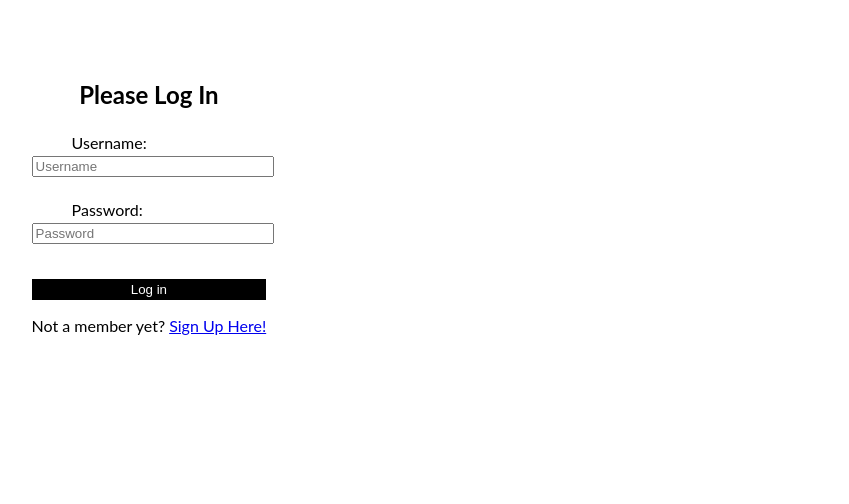
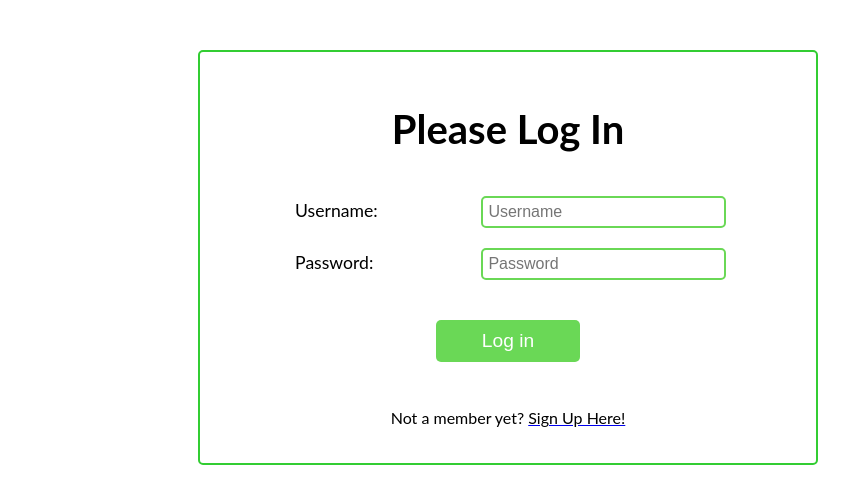
Before and after one commit to Build-Week-Secret-Family-Recipes1/front-end, a React (Create React App) app: page /login in a window 1280 px wide. Shown: the top 504 px of the page, without its empty margins (122-971 px from the left). Built offline with nearby package versions, Linux system fonts and the light colour scheme.

Commit message:
styled Login.js

```diff
--- a/src/components/Login.js
+++ b/src/components/Login.js
@@ -2,7 +2,61 @@ import React, {useEffect, useState} from 'react';
 import { connect } from "react-redux";
 import {loginUser} from "../actions";
 import {  Redirect, Link } from 'react-router-dom';
+import styled from 'styled-components';
 
+const StyledForm = styled.form`
+    width: 45vw;
+    padding: 20px;
+    margin: 50px 25vw;
+    display: flex;
+    flex-direction: column;
+    border: 2px solid #32CD32;
+    border-radius: 5px;
+`
+
+const H2 = styled.h2`
+    font-size: 2.5rem;
+`
+
+const InputContainer = styled.div`
+  display: flex;
+  justify-content: space-evenly;
+  padding: 10px 0;
+`
+
+const Label = styled.label`
+    font-size: 1.1rem;
+    width: 20%;
+`
+
+const Input = styled.input`
+    padding: 5px;
+    font-size: 1rem;
+    border: 2px solid #6AD856;
+    border-radius: 5px;
+    width: 40%;
+`
+
+const Button = styled.button`
+    display: inline-block;
+    padding: 10px;
+    margin: 30px auto;
+    width: 9rem;
+    font-size: 1.2rem;
+    border: none;
+    border-radius: 5px;
+    background-color: ${props => props.secondary ? '#FE9A76' : '#6AD856'};
+    color: white;
+`
+
+const P = styled.p`
+  font-size: 1rem;
+`
+
+const Span = styled.span`
+  text-decoration: none;
+  color: black;
+`
 
 function Login (props) {
   const [credentials, setCredentials] = useState({username: '', password: ''});
@@ -45,10 +99,11 @@ function Login (props) {
   } else {
     return (
       <div className="loginForm">
-        <form onSubmit={login}>
-          <h2>Please Log In</h2>
-          <label htmlFor="username">Username: </label>
-          <input
+        <StyledForm onSubmit={login}>
+          <H2>Please Log In</H2>
+          <InputContainer>
+            <Label htmlFor="username">Username: </Label>
+            <Input
               type="text"
               name="username"
               id="username"
@@ -56,8 +111,10 @@ function Login (props) {
               onChange={handleChange}
               placeholder="Username"
             /><br />
-          <label htmlFor="password">Password: </label>
-          <input
+          </InputContainer>
+          <InputContainer>
+            <Label htmlFor="password">Password: </Label>
+            <Input
               type="password"
               name="password"
               id="password"
@@ -65,11 +122,12 @@ function Login (props) {
               onChange={handleChange}
               placeholder="Password"
             /><br />
+          </InputContainer>
           {error?<p>{error}</p>:<></>}
-          <button className="loginBtn">Log in</button>
+          <Button className="loginBtn">Log in</Button>
 
-          <p>Not a member yet? <Link to={'/register'}>Sign Up Here!</Link></p>
-        </form>
+          <P>Not a member yet? <Link to={'/register'}><Span>Sign Up Here!</Span></Link></P>
+        </StyledForm>
       </div>
     );
   }
--- a/src/styles.scss
+++ b/src/styles.scss
@@ -101,21 +101,3 @@ form {
 .myLinks {
   margin: 3vh 0;
 }
-
-.loginForm {
-  margin: 0 10vw;
-  padding: 0 2vw;
-
-  input {
-    width: 100%;
-  }
-}
-
-.loginBtn {
-  border: none;
-  background-color: black;
-  color: white;
-  padding: 3px 8px;
-  margin-top: 16px;
-  width: 100%;
-}
```
Lines whose indentation alone changed are shown as unchanged.
